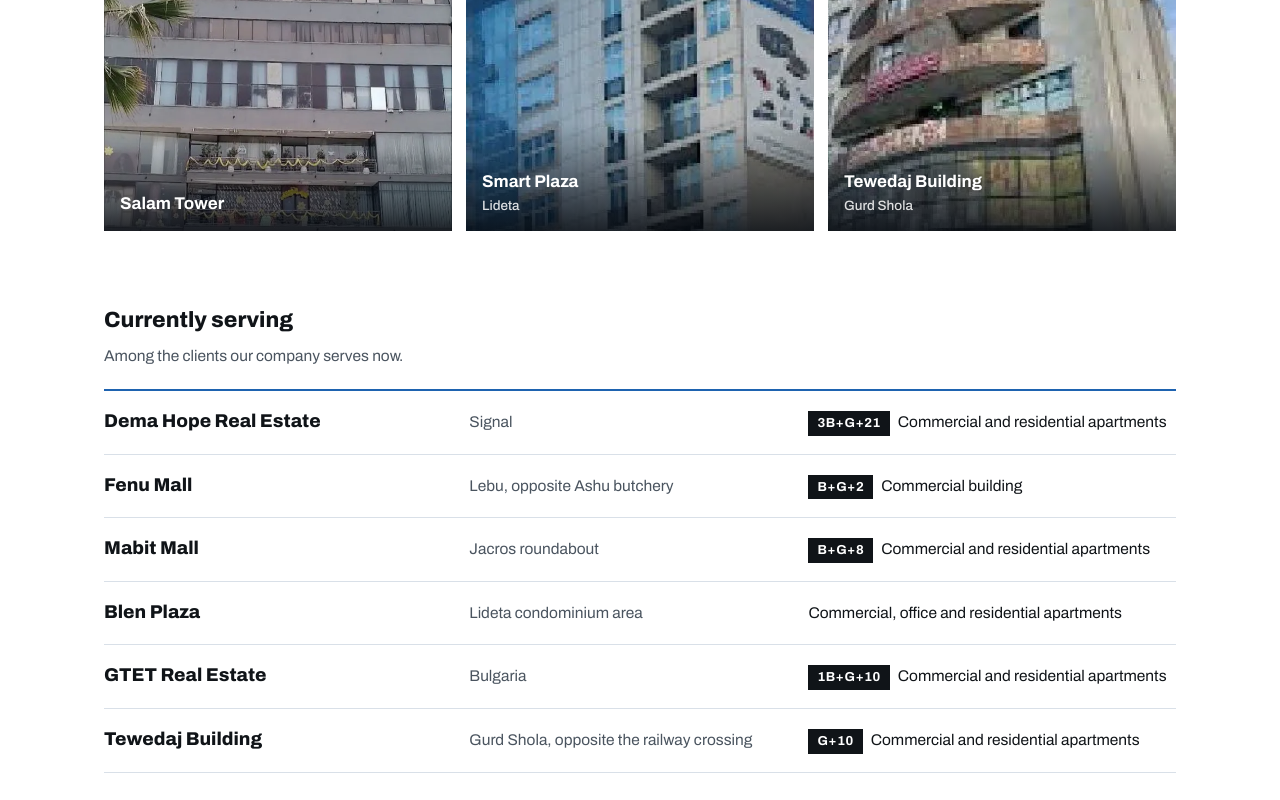
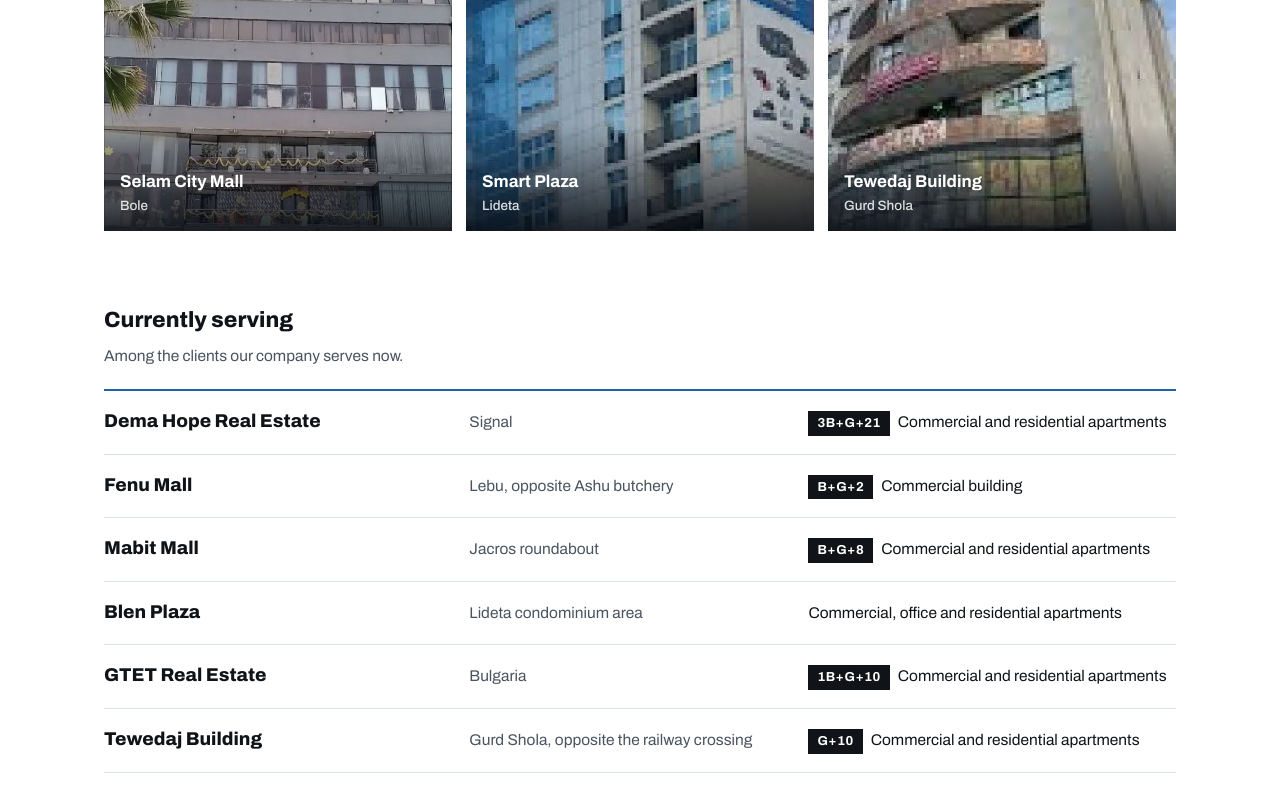
Before and after one commit to rewinaT/marena-site, a plain HTML site: page index.html in a window 1280 px wide. Shown: the part 3900-4700 px from the top of the page. Drawn offline with Linux system fonts and the light colour scheme.

Commit message:
Rename Salam Tower to Selam City Mall in the gallery
Co-Authored-By: Claude Fable 5.2 <noreply@anthropic.com>

```diff
--- a/index.html
+++ b/index.html
@@ -473,7 +473,7 @@
         <figure><picture><source srcset="assets/dema-hope.webp" type="image/webp"><img src="assets/dema-hope.jpg" width="1000" height="1029" loading="lazy" data-i18n-alt="a_g1" alt="Exterior of Dema Hope Real Estate"></picture><figcaption><span data-i18n="g1">Dema Hope Real Estate</span><small data-i18n="g1w">Signal</small></figcaption></figure>
         <figure><picture><source srcset="assets/zefmesh.webp" type="image/webp"><img src="assets/zefmesh.jpg" width="970" height="678" loading="lazy" data-i18n-alt="a_g2" alt="Exterior of Zefmesh Grand Mall"></picture><figcaption><span data-i18n="g2">Zefmesh Grand Mall</span><small data-i18n="g2w">Megenagna</small></figcaption></figure>
         <figure><picture><source srcset="assets/merkeb.webp" type="image/webp"><img src="assets/merkeb.jpg" width="843" height="1280" loading="lazy" data-i18n-alt="a_g3" alt="Exterior of Merkeb Plaza"></picture><figcaption><span data-i18n="g3">Merkeb Plaza</span><small data-i18n="g3w">Olympia</small></figcaption></figure>
-        <figure><picture><source srcset="assets/salam.webp" type="image/webp"><img src="assets/salam.jpg" width="638" height="1000" loading="lazy" data-i18n-alt="a_g4" alt="Exterior of Salam Tower"></picture><figcaption><span data-i18n="g4">Salam Tower</span></figcaption></figure>
+        <figure><picture><source srcset="assets/salam.webp" type="image/webp"><img src="assets/salam.jpg" width="638" height="1000" loading="lazy" data-i18n-alt="a_g4" alt="Exterior of Selam City Mall"></picture><figcaption><span data-i18n="g4">Selam City Mall</span><small data-i18n="g4w">Bole</small></figcaption></figure>
         <figure><picture><source srcset="assets/smart.webp" type="image/webp"><img src="assets/smart.jpg" width="327" height="690" loading="lazy" data-i18n-alt="a_g5" alt="Exterior of Smart Plaza"></picture><figcaption><span data-i18n="g5">Smart Plaza</span><small data-i18n="g5w">Lideta</small></figcaption></figure>
         <figure><picture><source srcset="assets/tewedaj.webp" type="image/webp"><img src="assets/tewedaj.jpg" width="387" height="600" loading="lazy" data-i18n-alt="a_g6" alt="Exterior of Tewedaj Building"></picture><figcaption><span data-i18n="g6">Tewedaj Building</span><small data-i18n="g6w">Gurd Shola</small></figcaption></figure>
       </div>
@@ -572,7 +572,7 @@ const am = {
   cl_title: "አብረናቸው የምንሰራ ህንፃዎች",
   cl_sub: "ማሪና እና ባለሙያዎቹ በአዲስ አበባ አገልግሎት ከሚሰጧቸውና ከሰጧቸው ህንፃዎች መካከል።",
   g1: "ዴማ ሆፕ ሪል እስቴት", g1w: "ሲግናል", g2: "ዘፍመሽ ግራንድ ሞል", g2w: "መገናኛ", g3: "መርከብ ፕላዛ", g3w: "ኦሎምፒያ",
-  g4: "ሰላም ታወር", g5: "ስማርት ፕላዛ", g5w: "ልደታ", g6: "ተወዳጅ ህንፃ", g6w: "ጉርድ ሾላ",
+  g4: "ሰላም ሲቲ ሞል", g4w: "ቦሌ", g5: "ስማርት ፕላዛ", g5w: "ልደታ", g6: "ተወዳጅ ህንፃ", g6w: "ጉርድ ሾላ",
   cur_title: "አሁን አገልግሎት እየሰጠናቸው ያሉ", cur_note: "ድርጅታችን አሁን አገልግሎት እየሰጣቸው ካሉ ደንበኞች መካከል።",
   past_title: "ቀደም ሲል አገልግሎት የሰጠናቸው", past_note: "የድርጅቱ ባለሙያዎች ቀደም ሲል አገልግሎት ከሰጧቸው ደንበኞች መካከል።",
   ct_eyebrow: "አድራሻ",
@@ -588,7 +588,7 @@ const am = {
   a_hero: "ዴማ ሆፕ ሪል እስቴት፣ ሲግናል የሚገኝ 3B+G+21 የንግድና የመኖሪያ አፓርትመንት ህንፃ",
   a_about: "ዴማ ሆፕ ሪል እስቴት ህንፃ",
   a_g1: "የዴማ ሆፕ ሪል እስቴት ህንፃ ውጫዊ ገጽታ", a_g2: "የዘፍመሽ ግራንድ ሞል ውጫዊ ገጽታ", a_g3: "የመርከብ ፕላዛ ውጫዊ ገጽታ",
-  a_g4: "የሰላም ታወር ውጫዊ ገጽታ", a_g5: "የስማርት ፕላዛ ውጫዊ ገጽታ", a_g6: "የተወዳጅ ህንፃ ውጫዊ ገጽታ",
+  a_g4: "የሰላም ሲቲ ሞል ውጫዊ ገጽታ", a_g5: "የስማርት ፕላዛ ውጫዊ ገጽታ", a_g6: "የተወዳጅ ህንፃ ውጫዊ ገጽታ",
   doc_title: "ማሪና ፕሮፐርቲ ሶልሺን ኃ/የተ/የግ/ማህበር | የህንፃ ማስተዳደር፣ ማከራየትና ሽያጭ በአዲስ አበባ"
 };
 
```
